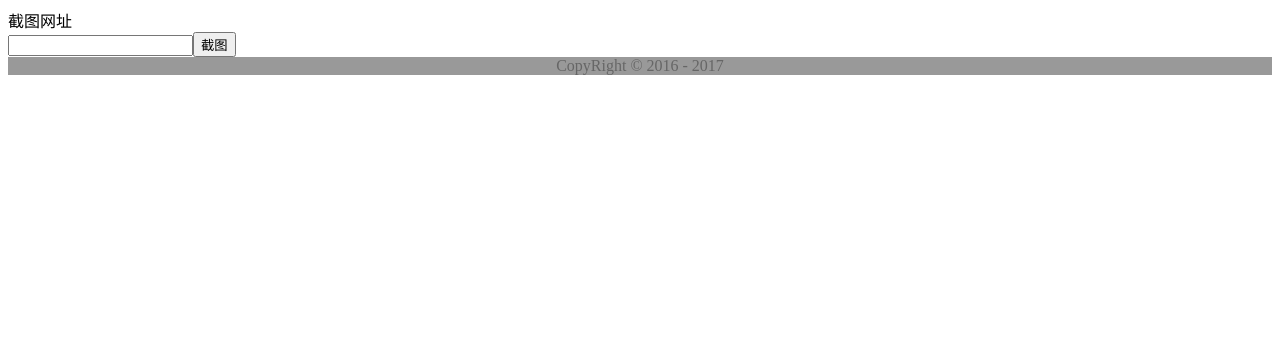
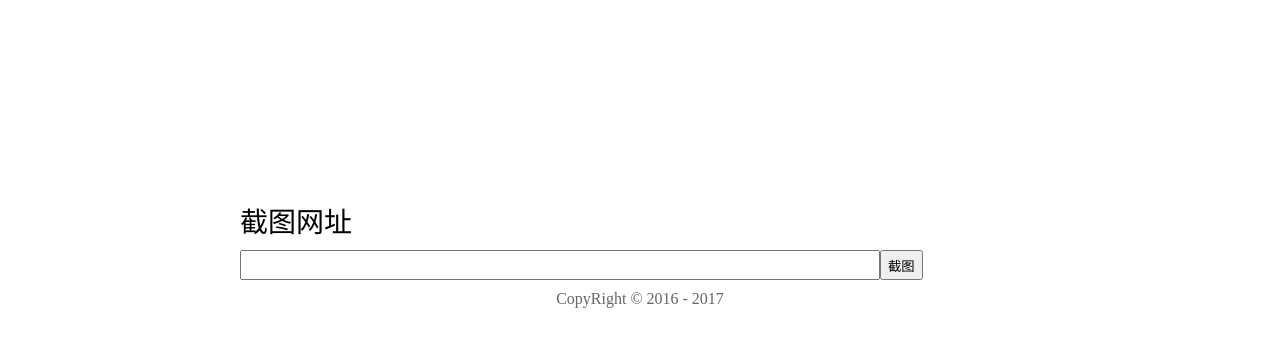
Before and after one commit to libo1106/easyScreenshot, a React app: page / in a window 1280 px wide. Built offline with nearby package versions, Linux system fonts and the light colour scheme.

Commit message:
[+] 简易样式

```diff
--- a/package.json
+++ b/package.json
@@ -24,6 +24,7 @@
     "babel-preset-react": "^6.24.1",
     "clean-webpack-plugin": "^0.1.16",
     "css-loader": "^0.28.4",
+    "extract-text-webpack-plugin": "^3.0.0",
     "html-webpack-plugin": "^2.30.1",
     "less-loader": "^4.0.5",
     "style-loader": "^0.18.2",
--- a/src/components/footer/footer.less
+++ b/src/components/footer/footer.less
@@ -1,8 +1,6 @@
 .g-footer {
 
-    background-color: #999;
     color: #666;
-
     text-align: center;
 
 }
--- a/src/pages/home/home.js
+++ b/src/pages/home/home.js
@@ -1,4 +1,4 @@
-
+import './home.less';
 import React from "react";
 import ReactDom from "react-dom";
 
@@ -7,10 +7,24 @@ import Footer from "footer/footer";
 class Home extends React.Component {
 
     constructor(props) {
-        super(props)
+        super(props);
+
+        this.state = {
+            url: '',
+            screenshot: '',
+            fetching: true,
+            message: '',
+        }
     }
 
     render () {
+
+        let handlerSubmit = this._onSubmit.bind(this);
+        let handlerChange = this._onChange.bind(this);
+        let handlerLoad = this._onLoadImg.bind(this);
+        let handlerError = this._onErrorImg.bind(this);
+
+        let { screenshot, message } = this.state;
 
         return (
             <div className="page-home">
@@ -23,9 +37,21 @@ class Home extends React.Component {
 
                         <div className="content content-input">
 
-                            <input type="text"/>
+                            <form onSubmit={handlerSubmit}>
 
-                            <button className="btn">截图</button>
+                                <div className="row">
+
+                                    <div className="col col-8">
+                                        <input name="url" type="text" onChange={handlerChange}/>
+                                    </div>
+
+                                    <div className="col col-2">
+                                        <button className="btn" type="submit">截图</button>
+                                    </div>
+
+                                </div>
+
+                            </form>
 
                         </div>
 
@@ -33,15 +59,29 @@ class Home extends React.Component {
 
                 </div>
 
-                <div className="section" style={{display:"none"}}>
+                { message !== '' ?
+                    (
+                        <div className="section">
+                            <p>{message}</p>
+                        </div>
+                    )
+                    : null
+                }
 
-                    <div className="inner">
+                { screenshot !== '' ?
+                    (
+                        <div className="section">
 
-                        <img src="" alt=""/>
+                            <div className="inner">
 
-                    </div>
+                                <img className="img-screenshot" src={screenshot} onLoad={handlerLoad} onError={handlerError}/>
 
-                </div>
+                            </div>
+
+                        </div>
+                    )
+                    : null
+                }
 
                 <Footer />
 
@@ -50,6 +90,46 @@ class Home extends React.Component {
 
     }
 
+    _onSubmit (evt) {
+
+        console.log('submit!!');
+
+        let {url} = this.state;
+
+        this.setState({
+            screenshot: `/api/screenshot?url=${url}`,
+            message: '努力截图中'
+        });
+
+        evt.preventDefault();
+
+    }
+
+    _onChange (evt) {
+
+        console.log('change!!')
+
+        this.setState({
+            url: evt.target.value,
+            screenshot: ''
+        })
+
+    }
+
+    _onLoadImg () {
+        this.setState({
+            fetching: false,
+            message: ''
+        })
+    }
+
+    _onErrorImg () {
+        this.setState({
+            fetching: false,
+            message: '截图失败'
+        })
+    }
+
 }
 
 ReactDom.render(<Home/>,document.getElementById('g-container'))
--- a/src/pages/home/home.less
+++ b/src/pages/home/home.less
@@ -0,0 +1,64 @@
+html,
+body {
+  margin: 0;
+  padding: 0;
+}
+
+.section {
+  width: 800px;
+  margin-left: auto;
+  margin-right: auto;
+}
+
+.row {
+
+  &:after{
+    content: '';
+    clear: both;
+    display: block;
+  }
+
+  .col{
+    float: left;
+  }
+
+  .col-8{
+    width: 80%;
+  }
+
+  .col-2{
+    width: 20%;
+  }
+}
+
+.page-home {
+  margin-top: 200px;
+
+  .title {
+    font-size: 28px;
+  }
+
+  .img-screenshot {
+    display: block;
+    margin-left: auto;
+    margin-right: auto;
+    max-width: 100%;
+  }
+
+}
+
+.content-input {
+
+  margin-top: 10px;
+  margin-bottom: 10px;
+
+  input {
+    width: 100%;
+    height: 30px;
+    box-sizing: border-box;
+  }
+
+  button{
+    height: 30px;
+  }
+}
--- a/webpack.config.js
+++ b/webpack.config.js
@@ -2,6 +2,7 @@ const path = require('path');
 
 const HtmlWebpackPlugin = require('html-webpack-plugin');
 const CleanWebpackPlugin = require('clean-webpack-plugin');
+const ExtractTextPlugin = require('extract-text-webpack-plugin');
 
 module.exports = {
 
@@ -24,7 +25,7 @@ module.exports = {
     module: {
         rules: [
             { test: /\.js$/, use: "babel-loader", exclude: [path.resolve(__dirname, "./node_modules")] },
-            { test: /\.less$/, use: ["style-loader", "css-loader", "less-loader"]}
+            { test: /\.less$/, use: ExtractTextPlugin.extract(["css-loader", "less-loader"])}
         ]
     },
 
@@ -32,7 +33,8 @@ module.exports = {
         new CleanWebpackPlugin(path.resolve(__dirname, "./dist")),
         new HtmlWebpackPlugin({
             template: path.resolve(__dirname, "./src/tpl/index.html")
-        })
+        }),
+        new ExtractTextPlugin('style.[chunkhash].css')
     ]
 
 }
```
Also changed, not shown: dist/index.html, 4 other files.
